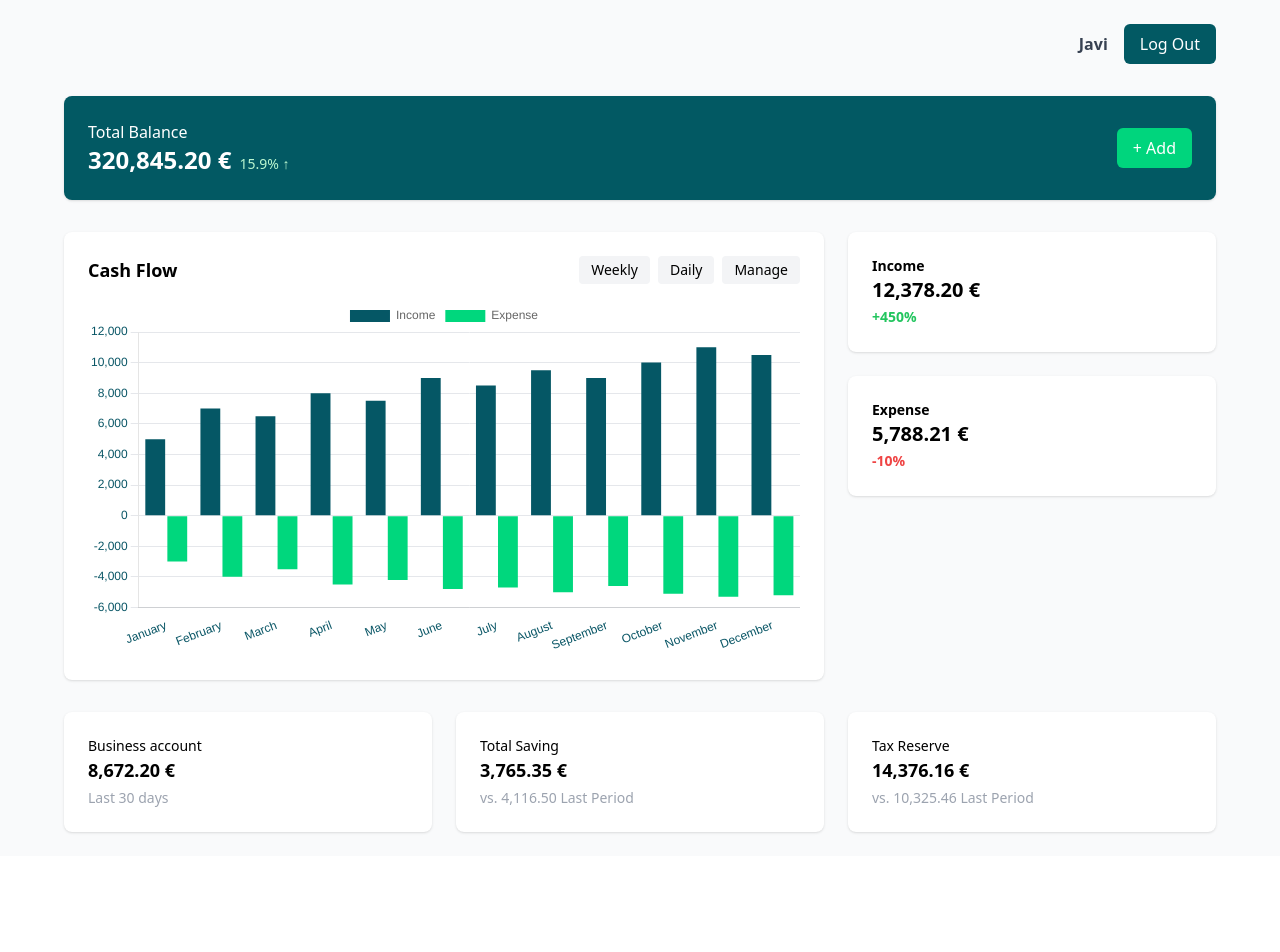
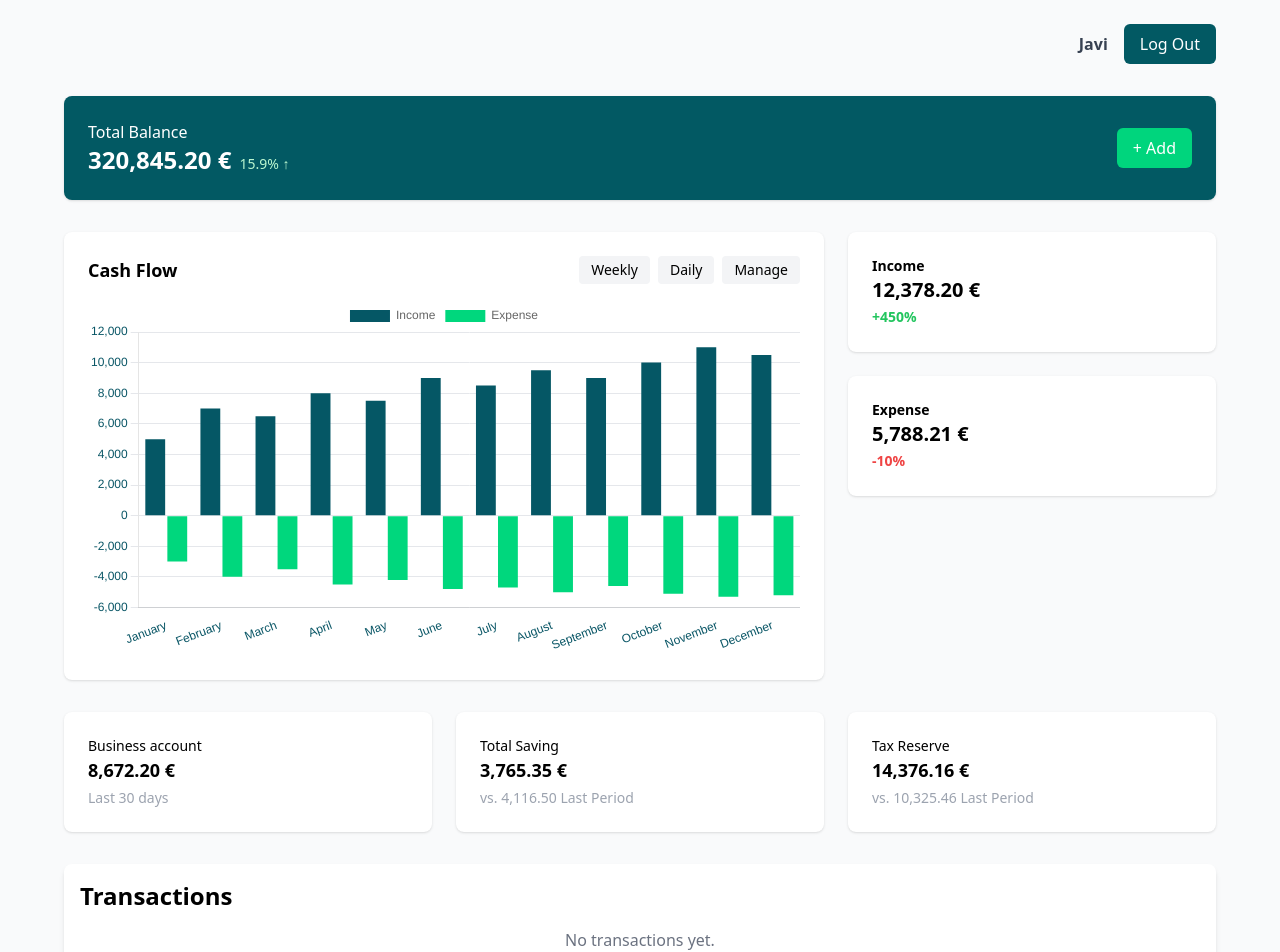
Before and after one commit to jfernandezcl/personal-finance, a React (Vite) app in the folder frontend/: page /dashboard in a window 1280 px wide. Shown: the top 952 px of the page. Before the commit the page ends 856 px from the top, so only its background shows below. Built offline with nearby package versions, Linux system fonts and the light colour scheme; the HTML template or start-up script is replaced by a standard one.

Commit message:
feat: design of notes to add or delete money data

```diff
--- a/frontend/src/components/BalanceCard.jsx
+++ b/frontend/src/components/BalanceCard.jsx
@@ -1,10 +1,13 @@
 import { useState } from "react";
 import TransactionModal from "./TransactionModal";
+import { useDashboardContext } from "./DashboardContext";  // Creamos un Context para el Dashboard
 
 export default function BalanceCard() {
+  const { transactions, setTransactions } = useDashboardContext();  // Obtenemos y actualizamos las transacciones
   const [isModalOpen, setIsModalOpen] = useState(false);
 
   const handleSave = (transaction) => {
+    setTransactions((prevTransactions) => [...prevTransactions, transaction]); // Guardamos la transacción
     setIsModalOpen(false);
   };
 
--- /dev/null
+++ b/frontend/src/components/Calendar.jsx
@@ -0,0 +1,70 @@
+import React from "react";
+import { useDashboardContext } from "./DashboardContext"; // Importamos el contexto
+
+export default function TransactionList() {
+  const { transactions, setTransactions } = useDashboardContext(); // Obtenemos las transacciones del contexto
+
+  // Organizar las transacciones por fecha para mostrarlas en orden sin modificar el estado original
+  const sortedTransactions = [...transactions].sort(
+    (a, b) => new Date(a.date) - new Date(b.date)
+  );
+
+  // Función para eliminar una transacción
+  const handleDelete = (id) => {
+    // Filtramos las transacciones y eliminamos la que coincida con el id
+    const updatedTransactions = transactions.filter(
+      (transaction) => transaction.id !== id // Comparamos el id único de la transacción
+    );
+    setTransactions(updatedTransactions); // Actualizamos las transacciones en el contexto
+  };
+
+  return (
+    <div className="mt-6 p-4 bg-white rounded-lg shadow-md">
+      <h2 className="text-2xl font-bold mb-4">Transactions</h2>
+      <div className="space-y-4">
+        {sortedTransactions.length > 0 ? (
+          sortedTransactions.map((transaction) => (
+            <div
+              key={transaction.id}
+              className="p-4 border border-gray-300 rounded-lg shadow-sm flex items-center justify-between"
+            >
+              {/* Información de la transacción */}
+              <div className="flex flex-col w-full">
+                <div className="font-semibold text-lg">
+                  {new Date(transaction.date).toLocaleDateString()}
+                </div>
+                <div className="text-sm">
+                  {transaction.type === "income" ? "+" : "-"} {transaction.amount} €
+                </div>
+                <div className="text-xs text-gray-500">{transaction.description}</div>
+              </div>
+
+              {/* Contenedor para la flecha, texto "Income/Expense" y el botón */}
+              <div className="flex items-center gap-4">
+                {/* Flecha + Texto "Income" o "Expense" */}
+                <div
+                  className={`flex items-center gap-1 font-semibold
+                  ${transaction.type === "income" ? "text-green-700" : "text-red-700"}`}
+                >
+                  {transaction.type === "income" ? "↑" : "↓"}
+                  {transaction.type === "income" ? "Income" : "Expense"}
+                </div>
+
+                {/* Botón para eliminar la transacción */}
+                <button
+                  onClick={() => handleDelete(transaction.id)}
+                  className="bg-[#025963] text-white px-3 py-1 rounded-md hover:bg-[#013f48] transition-colors"
+                >
+                  Delete
+                </button>
+              </div>
+            </div>
+          ))
+        ) : (
+          <p className="text-center text-gray-500">No transactions yet.</p>
+        )}
+      </div>
+    </div>
+
+  );
+}
--- /dev/null
+++ b/frontend/src/components/DashboardContext.jsx
@@ -0,0 +1,17 @@
+import React, { createContext, useContext, useState } from 'react';
+
+// Creamos el contexto
+const DashboardContext = createContext();
+
+export const useDashboardContext = () => useContext(DashboardContext);
+
+// Creamos el proveedor del contexto
+export const DashboardProvider = ({ children }) => {
+  const [transactions, setTransactions] = useState([]);
+
+  return (
+    <DashboardContext.Provider value={{ transactions, setTransactions }}>
+      {children}
+    </DashboardContext.Provider>
+  );
+};
--- a/frontend/src/pages/Dashboard.jsx
+++ b/frontend/src/pages/Dashboard.jsx
@@ -4,9 +4,13 @@ import BalanceCard from "../components/BalanceCard";
 import CashFlowChart from "../components/CashFlowChart";
 import IncomeExpenseCards from "../components/IncomeExpenseCards";
 import SummaryCards from "../components/SummaryCards";
+import TransactionModal from "../components/TransactionModal";
+import Calendar from "../components/Calendar";
+import { DashboardProvider } from "../components/DashboardContext";  // Importamos el proveedor
 
 export default function Dashboard() {
   return (
+    <DashboardProvider>  {/* Proveemos el contexto */}
       <div className="min-h-screen bg-gray-50 p-6">
         <Header />
         <BalanceCard />
@@ -16,7 +20,10 @@ export default function Dashboard() {
             <IncomeExpenseCards />
           </div>
           <SummaryCards />
+          {/* Calendario de transacciones */}
+          <Calendar />
         </main>
       </div>
+    </DashboardProvider>
   );
 }
```
Lines whose indentation alone changed are shown as unchanged.
